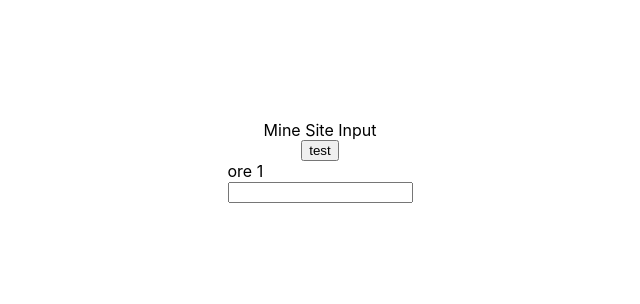
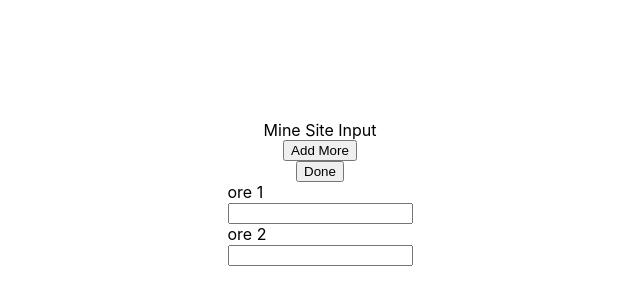
Before and after one commit to tmagira/topcoder-learning-react, a React (Create React App) app in the folder code/: page / in a window 1280 px wide. Shown: the top 304 px of the page, without its empty margins (320-960 px from the left). Built offline with nearby package versions, Linux system fonts and the light colour scheme.

Commit message:
add more

```diff
--- a/code/src/components/MineSiteInput/index.jsx
+++ b/code/src/components/MineSiteInput/index.jsx
@@ -3,12 +3,21 @@ import { useState } from "react";
 import "./styles.scss";
 
 function MineSiteInput() {
-  const [names] = useState([""]);
+  const [names] = useState(["", ""]);
+
+  function addMore() {
+    alert('Hello!');
+  }
 
   return (
     <div className="mine-site-input">
       Mine Site Input
-      <button>test</button>
+
+      <button id="addMoreButton" onClick={addMore}>Add More</button>
+      <button id="doneButton">Done</button>
+
+
+
       {names.map((val, index) => (
         <div key={index}>
           <div>ore {index + 1}</div>
```
